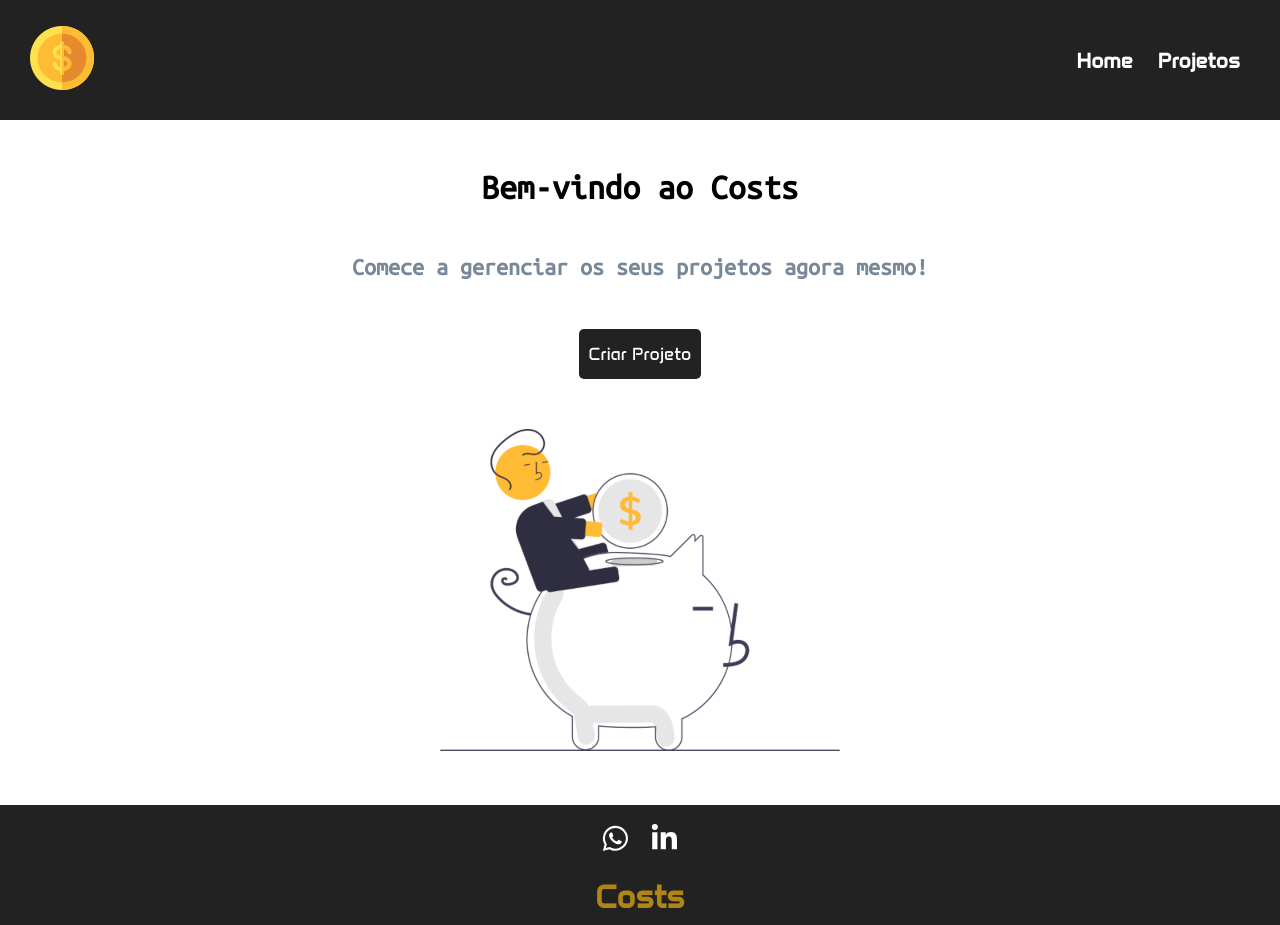
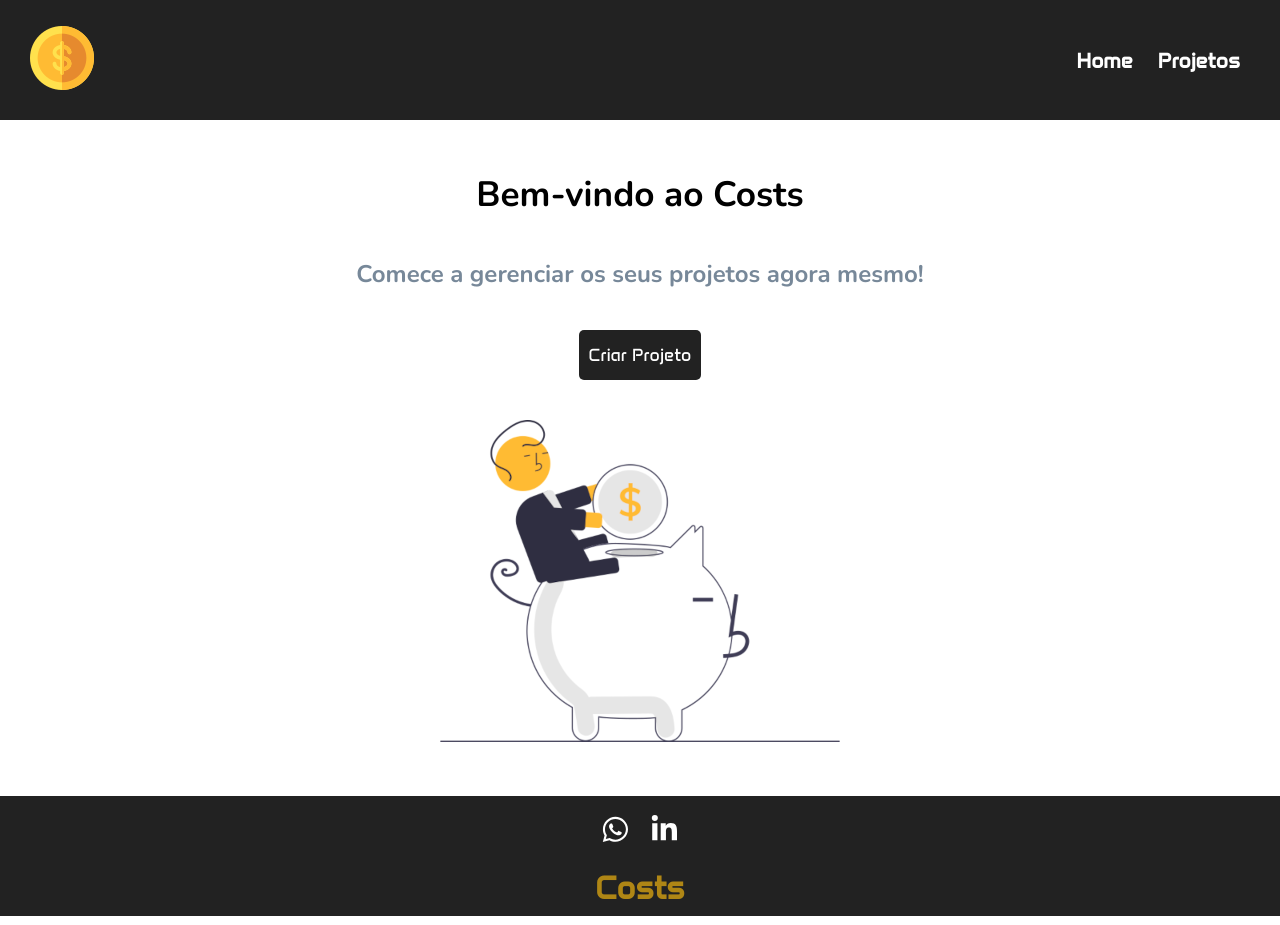
Before and after one commit to Kauadasilvalourenco/clone-costs, a React (Vite) app: page / in a window 1280 px wide. Built offline with nearby package versions, Linux system fonts and the light colour scheme.

Commit message:
fix: alterado fonte padrão do projeto corrigido espacamento entre elementos na tela Home

```diff
--- a/src/index.css
+++ b/src/index.css
@@ -4,12 +4,12 @@
 }
 
 @font-face {
-  font-family: "ubuntu-mono";
-  src: url(assets/fonts/ubuntu-mono/ubuntu-mono-Regular.ttf);
+  font-family: "nunito";
+  src: url(assets/fonts/nunito/nunito-variablefont_wght.ttf);
 }
 
 :root {
-  --default-font: "ubuntu-mono";
+  --default-font: "nunito";
   --highlight-font: "anta";
 
   --error-close-color: #640000;
--- a/src/pages/_home/Home.module.css
+++ b/src/pages/_home/Home.module.css
@@ -3,5 +3,5 @@
     justify-content: center;
     align-items: center;
     flex-direction: column;
-    gap: 50px;
+    gap: 40px;
 }
```
Also changed, not shown: src/assets/fonts/nunito/nunito-variablefont_wght.ttf (added), src/assets/fonts/ubuntu-mono/ubuntu-mono-Regular.ttf (deleted).
